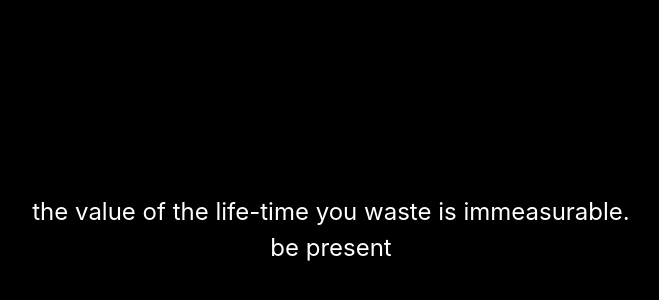
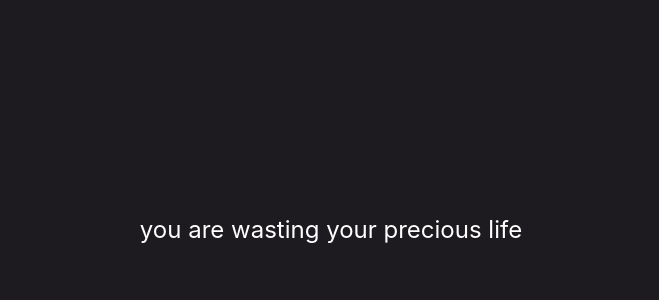
Before and after one commit to flumerical/Leechblock-page, a plain HTML site: page index.html in a window 1280 px wide. Shown: the part 170-470 px from the top of the page, without its empty margins (309-968 px from the left). Drawn offline with Linux system fonts and the light colour scheme.

Commit message:
Update index.html

```diff
--- a/index.html
+++ b/index.html
@@ -20,7 +20,7 @@
     }
 
     body {
-      background-color: #000000;
+      background-color: #1d1b1f;
       color: #ffffff;
       font-family: -apple-system, BlinkMacSystemFont, "Segoe UI", Roboto, Helvetica, Arial, sans-serif;
       display: flex;
@@ -40,6 +40,6 @@
   </style>
 </head>
 <body>
-  <p>the value of the life-time you waste is immeasurable. be present</p>
+  <p>you are wasting your precious life</p>
 </body>
 </html>
```
